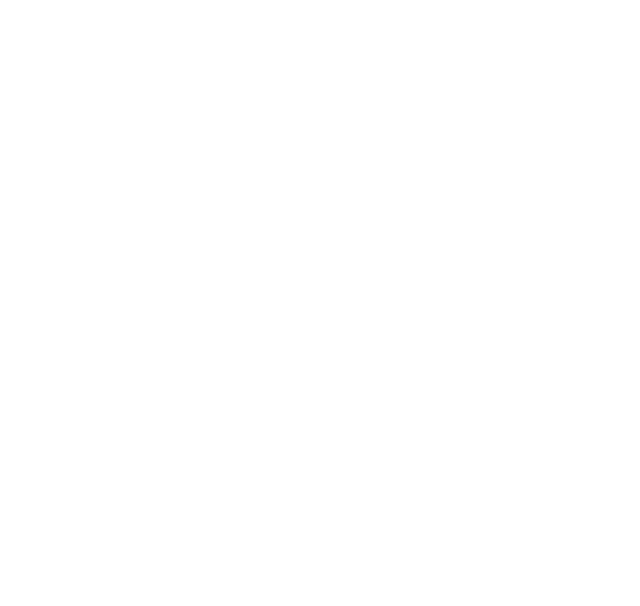
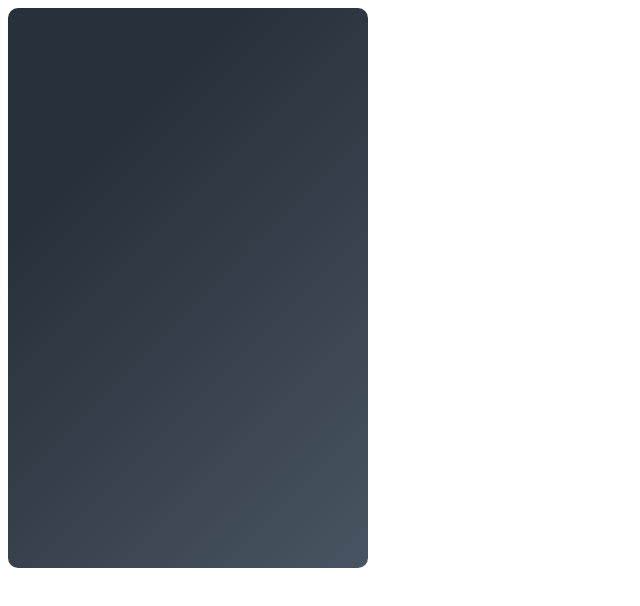
Before and after one commit to JinxyPyrope/calculator-practice, a React (Create React App) app in the folder calculator/: page / in a window 1280 px wide. Shown: the top 606 px of the page, without its empty margins (0-640 px from the left). Built offline with nearby package versions, Linux system fonts and the light colour scheme.

Commit message:
Wrapper for the calculator is setup

```diff
--- a/calculator/src/App.js
+++ b/calculator/src/App.js
@@ -1,6 +1,11 @@
+import React from "react"
+import Wrapper from "./components/Wrapper/Wrapper"
+
 function App() {
-  return <div>
-    <p></p>
-  </div>
+  return (
+    <React.Fragment>
+      <Wrapper />
+    </React.Fragment>
+  )
 }
 export default App
--- a/calculator/src/components/Wrapper/Wrapper.css
+++ b/calculator/src/components/Wrapper/Wrapper.css
@@ -0,0 +1,8 @@
+.wrapper {
+  width: 340px;
+  height: 540px;
+  padding: 10px;
+  border-radius: 10px;
+  background-color: #485461;
+  background-image: linear-gradient(315deg, #485461 0%, #28313b 74%);
+}
--- a/calculator/src/components/Wrapper/Wrapper.js
+++ b/calculator/src/components/Wrapper/Wrapper.js
@@ -0,0 +1,7 @@
+import "./Wrapper.css"
+
+const Wrapper = ({ children}) => {
+  return <div className="wrapper">{children}</div>
+}
+
+export default Wrapper
```
